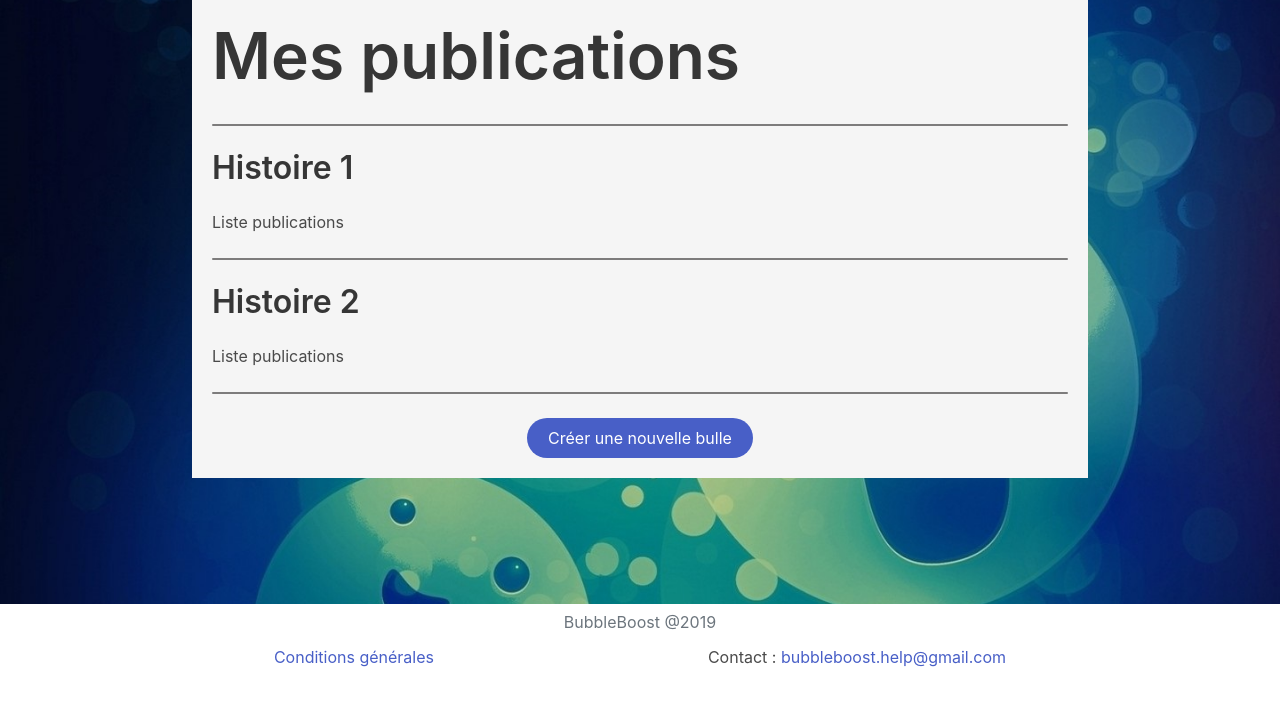
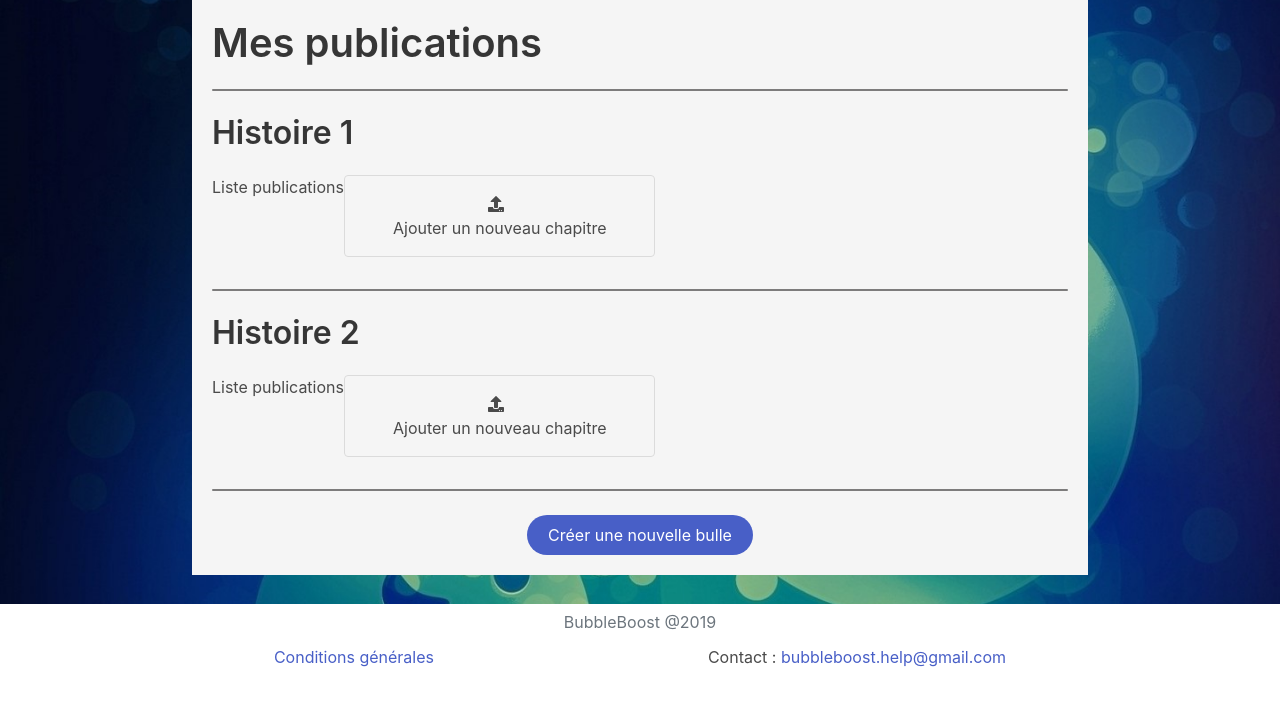
Before and after one commit to LucasVantomme/BubbleBoost, a PHP site: page /pages/mes-publications.php in a window 1280 px wide. Shown: the part 96-800 px from the top of the page. Run offline with PHP 8.4, Linux system fonts and the light colour scheme; some libraries are stand-ins or nearby versions.

Commit message:
Fix 'mes publications'

```diff
--- a/assets/css/mes-publications.css
+++ b/assets/css/mes-publications.css
@@ -11,3 +11,23 @@ hr {
     width: 640px !important;
     text-align: center !important;
 }
+
+.contentModal {
+    padding: 10px;
+    margin: auto;
+    margin-bottom: 0 !important;
+}
+
+.nameArtise {
+    color: red;
+}
+
+.publications {
+    display: flex;
+    flex-direction: row;
+    align-content: space-between;
+}
+
+.displayAddChapter {
+    display: none !important;
+}
--- a/assets/include/header-connect.php
+++ b/assets/include/header-connect.php
@@ -10,7 +10,8 @@ include_once 'fonctions.php';
 	<head>
 		<meta charset="UTF-8">
 		<title><?php echo $titre; ?></title>
-		<link rel="stylesheet" href="assets/css/styles.css">
+		<link rel="stylesheet" href="/Bubbleboost/assets/css/styles.css">
+		<link rel="stylesheet" href="/Bubbleboost/assets/css/mes-publications.css">
     	<link rel="stylesheet" href="https://stackpath.bootstrapcdn.com/bootstrap/4.4.0/css/bootstrap.min.css" integrity="sha384-SI27wrMjH3ZZ89r4o+fGIJtnzkAnFs3E4qz9DIYioCQ5l9Rd/7UAa8DHcaL8jkWt" crossorigin="anonymous">
 		<link href="https://fonts.googleapis.com/css?family=Roboto+Mono&display=swap" rel="stylesheet">
 		<link rel="stylesheet" href="https://cdn.jsdelivr.net/npm/bulma@0.8.0/css/bulma.min.css">
@@ -19,8 +20,8 @@ include_once 'fonctions.php';
 
 	<body>
 		<nav class="navbar navbar-expand-lg navbar-light logo">
-			<a class="navbar-brand" href="index.php">
-				<img class="d-inline-block align-top" src="assets/images/logo.png">
+			<a class="navbar-brand" href="/Bubbleboost/index.php">
+				<img class="d-inline-block align-top" src="/Bubbleboost/assets/images/logo.png">
 				<span>BubbleBoost</span>
 			</a>
 			<button class="navbar-toggler" type="button" data-toggle="collapse" data-target="#navbarSupportedContent" aria-controls="navbarSupportedContent" aria-expanded="false" aria-label="Toggle navigation">
--- a/assets/include/header.php
+++ b/assets/include/header.php
@@ -11,7 +11,6 @@ include_once 'fonctions.php';
 		<meta charset="UTF-8">
 		<title><?php echo $titre; ?></title>
 		<link rel="stylesheet" href="/Bubbleboost/assets/css/styles.css">
-		<link rel="stylesheet" href="/Bubbleboost/assets/css/mes-publications.css">
     	<link rel="stylesheet" href="https://stackpath.bootstrapcdn.com/bootstrap/4.4.0/css/bootstrap.min.css" integrity="sha384-SI27wrMjH3ZZ89r4o+fGIJtnzkAnFs3E4qz9DIYioCQ5l9Rd/7UAa8DHcaL8jkWt" crossorigin="anonymous">
 		<link href="https://fonts.googleapis.com/css?family=Roboto+Mono&display=swap" rel="stylesheet">
 		<link rel="stylesheet" href="https://cdn.jsdelivr.net/npm/bulma@0.8.0/css/bulma.min.css">
--- a/pages/mes-publications.php
+++ b/pages/mes-publications.php
@@ -1,9 +1,10 @@
 <?php
 $page = 'Accueil';
 $titre = 'BubbleBoost - Mes publications';
-include '../assets/include/header.php';
+include '../assets/include/header-connect.php';
 
 $displayModal = false;
+$connected = true;
 ?>
 
 <?php
@@ -22,8 +23,9 @@ if(isset($_POST['createStory'])) {
 
 <div class="my-publications">
     <div class="title">
-        <h1 class="title">Mes publications</h1>
+        <h2 class="title is-2"><?php echo ($connected == true) ? "Mes p" : "P"; ?>ublications</h2>
     </div>
+    <?php echo ($connected == true) ? "" : "<p>de <span class='nameArtise'>ARTISTE</span></p>"; ?>
     <hr>
 
     <div class="histoire">
@@ -32,6 +34,19 @@ if(isset($_POST['createStory'])) {
         </div>
         <div class="histoire publications">
             <p>Liste publications</p>
+            <div class="file is-boxed <?php echo ($connected == true) ? "" : "displayAddChapter"; ?>">
+                <label class="file-label">
+                    <input class="file-input" type="file" name="resume">
+                    <span class="file-cta">
+                    <span class="file-icon">
+                        <i class="fas fa-upload"></i>
+                    </span>
+                    <span class="file-label">
+                        Ajouter un nouveau chapitre
+                    </span>
+                    </span>
+                </label>
+            </div>
         </div>
     </div>
     <hr>
@@ -42,13 +57,26 @@ if(isset($_POST['createStory'])) {
         </div>
         <div class="histoire publications">
             <p>Liste publications</p>
+            <div class="file is-boxed <?php echo ($connected == true) ? "" : "displayAddChapter"; ?>">
+                <label class="file-label">
+                    <input class="file-input" type="file" name="resume">
+                    <span class="file-cta">
+                    <span class="file-icon">
+                        <i class="fas fa-upload"></i>
+                    </span>
+                    <span class="file-label">
+                        Ajouter un nouveau chapitre
+                    </span>
+                    </span>
+                </label>
+            </div>
         </div>
     </div>
     <hr>
 
     <form method="POST" action="mes-publications.php">
         <div class="button-new-story">
-            <button class="button is-link is-rounded" name="newStory">Créer une nouvelle bulle</button>
+            <?php echo ($connected == true) ? "<button class='button is-link is-rounded' name='newStory'>Créer une nouvelle bulle</button>" : ""; ?>
         </div>
     </form>
 </div>
@@ -62,7 +90,7 @@ if(isset($_POST['createStory'])) {
                 <button class="delete" aria-label="close" name="closeNewStory"></button>
             </header>
             <section class="modal-card-body">
-                <div class="content">
+                <div class="contentModal">
                     <div class="field">
                         <label class="label">Titre</label>
                         <div class="control">
@@ -72,7 +100,7 @@ if(isset($_POST['createStory'])) {
                     <div class="field">
                         <label class="label">Synopsis</label>
                         <div class="control">
-                            <input class="input" type="text" placeholder="">
+                            <textarea class="textarea"></textarea>
                         </div>
                     </div>
                     <div class="field">
```
